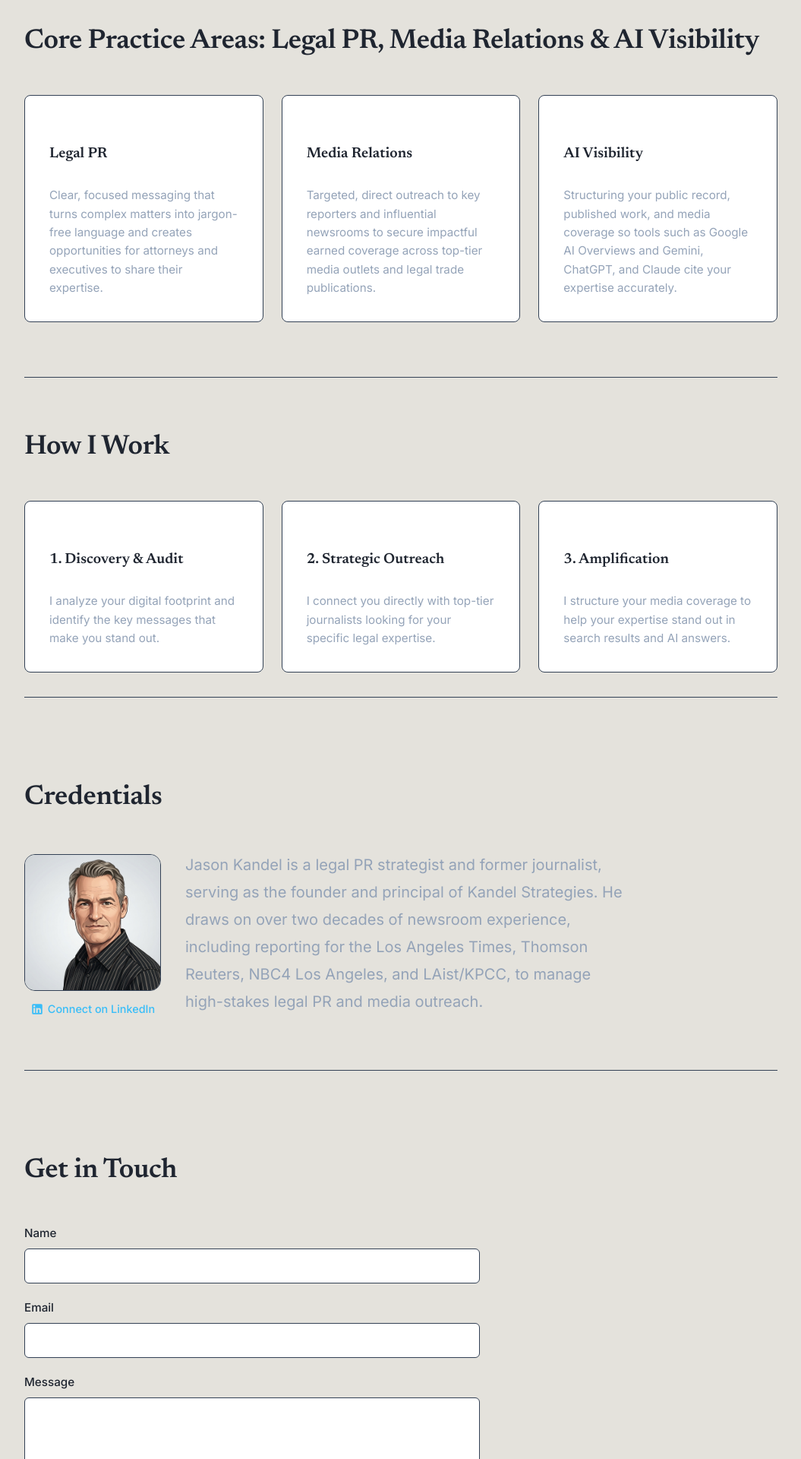
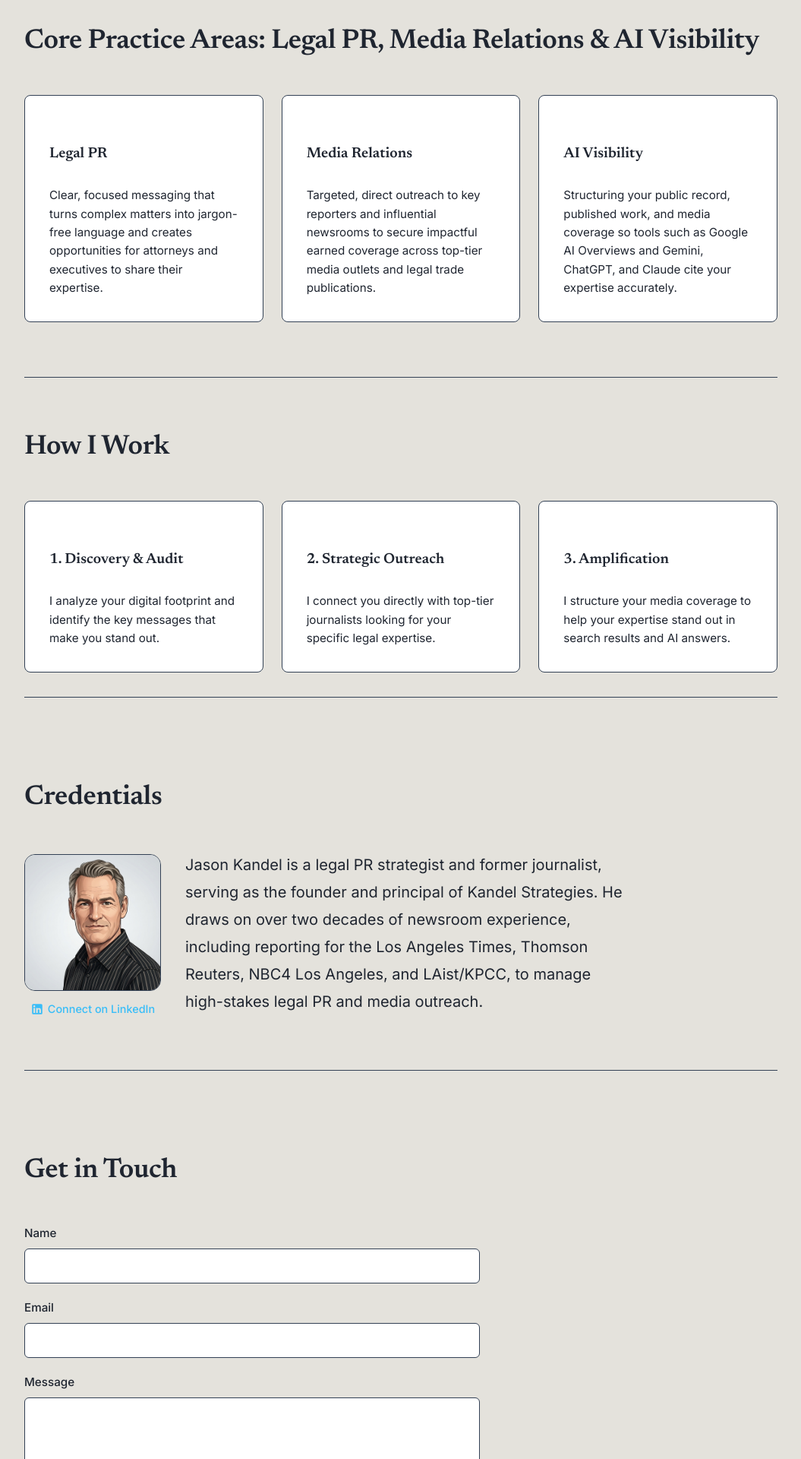
Before and after one commit to jkandel/kandel-website, a Jekyll site: the page built from index.html, in a window 1280 px wide. Shown: the part 1314-3234 px from the top of the page at 76% size, without its empty margins (112-1167 px from the left). Built offline with Jekyll 4.4.1, drawn with Linux system fonts in a browser that asks for light colours.

Commit message:
Changed About font color

```diff
--- a/_includes/head.html
+++ b/_includes/head.html
@@ -37,7 +37,7 @@
     --card-bg: #FFFFFF;
     --border: #334155;
     --text-main: #1F2530;
-    --text-muted: #94A3B8;
+    --text-muted: #1F2530;
     --accent: #38BDF8;
     --accent-hover: #7DD3FC;
   }
```
